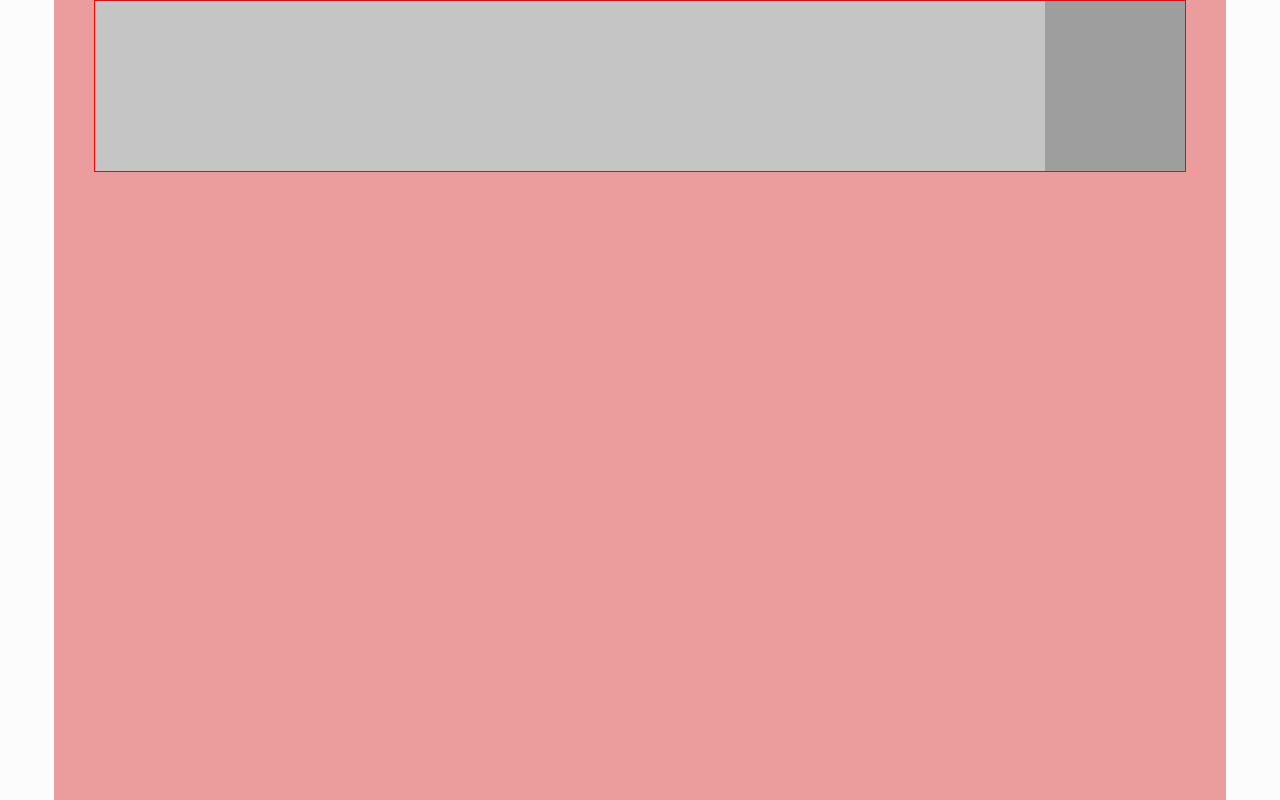
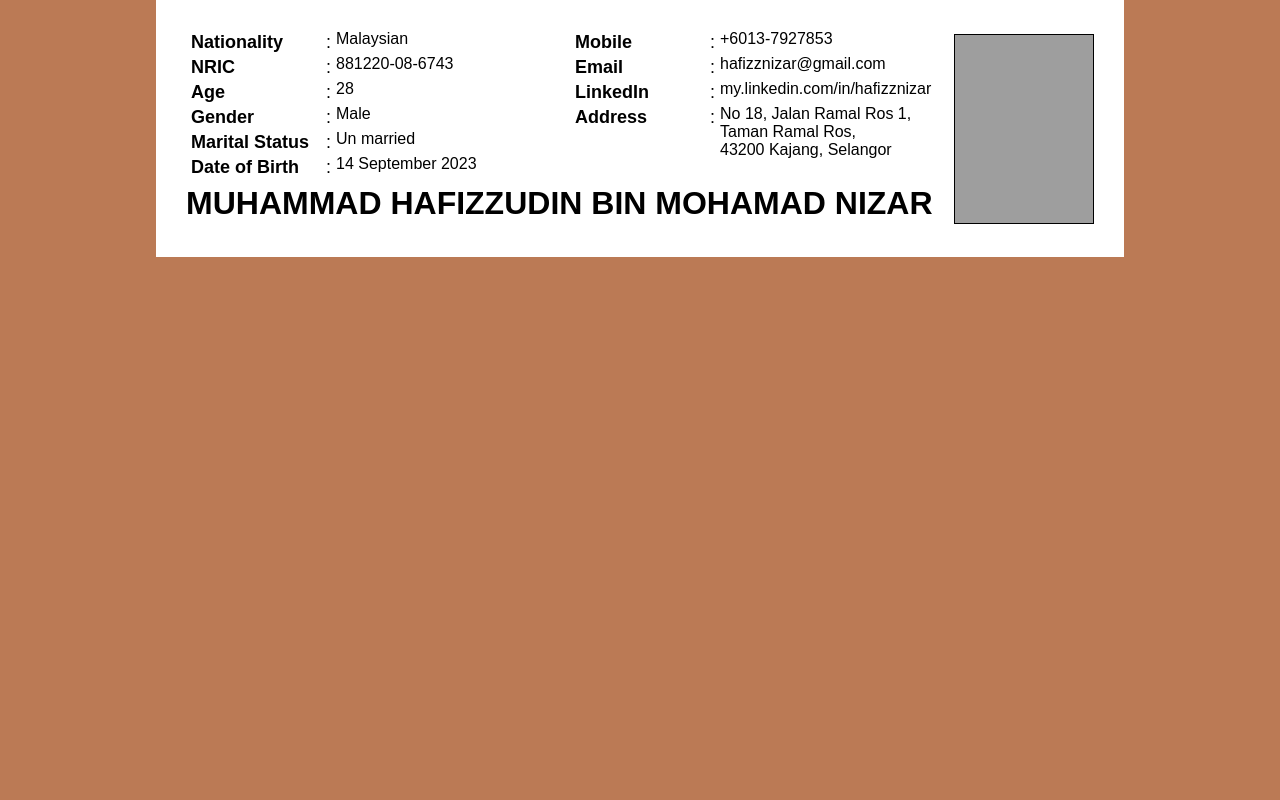
Before and after one commit to khanali454/cv-template, a plain HTML site: page index.html in a window 1280 px wide. Drawn offline with Linux system fonts and the light colour scheme; grey boxes are pictures that could not be loaded.

Commit message:
bugs fixed

```diff
--- a/css/index.css
+++ b/css/index.css
@@ -6,21 +6,19 @@
 }
 
 body{
-    background: #fcfcfc;
+    background: #bb7a55;
 }
 /* cv template */
 .cv-template{
-    width: 1172px;
-    padding: 0 40px;
-    max-width: 1172px;
+    width: 968px;
+    max-width: 968px;
     margin: 0 auto;
-    height: 100vh;
-    background: #eb9c9c;
+    background: #fff;
+    padding: 30px;
 }
 
 
 .cv-section {
-    border: 1px solid red;
     display: flex;
     align-items: center;
     justify-content: space-between;
@@ -28,14 +26,50 @@ body{
 
 .cv-section .personal-info{
 width: calc(100% - 140px);
-height: 170px;
-background: #c5c5c5;
+display: flex;
+flex-direction: column;
+-ms-flex-direction: column;
+justify-content: space-between;
 }
+
+.info{
+    display: flex;
+}
+
+.left-info,.right-info{
+    width: 50%;
+}
+
+.info-detail{
+    display: flex;
+    align-items: flex-start;
+}
+
+.info-detail .key{
+    font-size: 18px;
+    width: 150px;
+    display: flex;
+    align-items: center;
+    justify-content: space-between;
+    font-weight: bold;
+    padding: 2px 5px;
+}
+
+.info-detail .key span{
+font-weight: normal;
+}
+
+.person-name{
+    padding: 5px 0;
+    font-size: 2rem;
+}
+
 
 
 .profile-container{
     width: 140px;
-    height: 170px;
+    height: 190px;
+    border: 1px solid;
 }
 
 
--- a/index.html
+++ b/index.html
@@ -12,7 +12,59 @@
     <div class="cv-template">
         <section class="cv-section">
             <div class="personal-info">
+                <div class="info">
+                    <div class="left-info">
+                        <div class="info-detail">
+                            <div class="key">Nationality <span>:</span></div>
+                            <div class="value">Malaysian</div>
+                        </div>
+                        <div class="info-detail">
+                            <div class="key">NRIC <span>:</span></div>
+                            <div class="value">881220-08-6743</div>
+                        </div>
+                        <div class="info-detail">
+                            <div class="key">Age <span>:</span></div>
+                            <div class="value">28</div>
+                        </div>
+                        <div class="info-detail">
+                            <div class="key">Gender <span>:</span></div>
+                            <div class="value">Male</div>
+                        </div>
+                        <div class="info-detail">
+                            <div class="key">Marital Status <span>:</span></div>
+                            <div class="value">Un married</div>
+                        </div>
+                        <div class="info-detail">
+                            <div class="key">Date of Birth <span>:</span></div>
+                            <div class="value">14 September 2023</div>
+                        </div>
 
+                    </div>
+                    <div class="right-info">
+                        <div class="info-detail">
+                            <div class="key">Mobile <span>:</span></div>
+                            <div class="value">+6013-7927853</div>
+                        </div>
+                        <div class="info-detail">
+                            <div class="key">Email <span>:</span></div>
+                            <div class="value">hafizznizar@gmail.com</div>
+                        </div>
+                        <div class="info-detail">
+                            <div class="key">LinkedIn <span>:</span></div>
+                            <div class="value">my.linkedin.com/in/hafizznizar</div>
+                        </div>
+                        <div class="info-detail">
+                            <div class="key">Address <span>:</span></div>
+                            <div class="value">No 18, Jalan Ramal Ros 1,<br>
+                                Taman Ramal Ros,<br>
+                                43200 Kajang, Selangor
+                            </div>
+                        </div>
+                    </div>
+                </div>
+                <h1 class="person-name">
+                    MUHAMMAD HAFIZZUDIN BIN MOHAMAD NIZAR
+                </h1>
             </div>
             <div class="profile-container">
                 <img src="images/profile.jpg" alt="profile image" class="profile">
```
